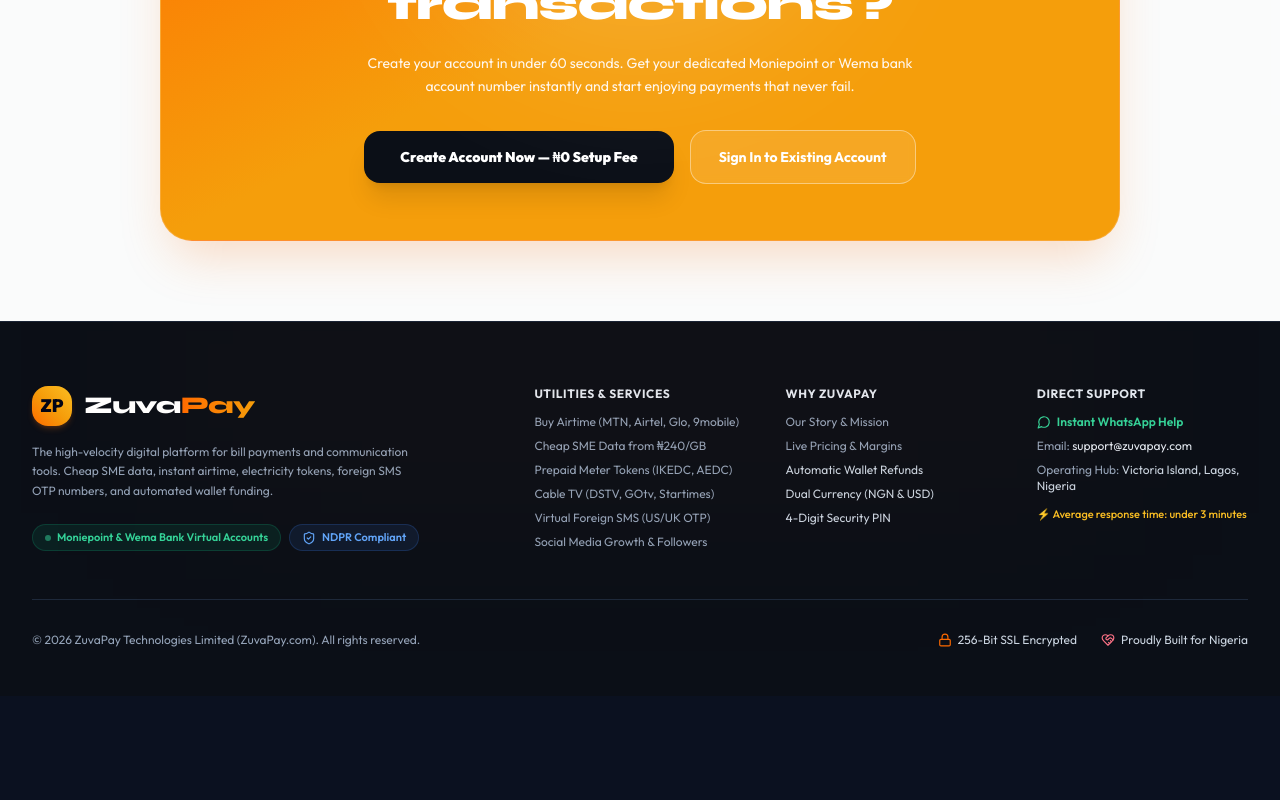
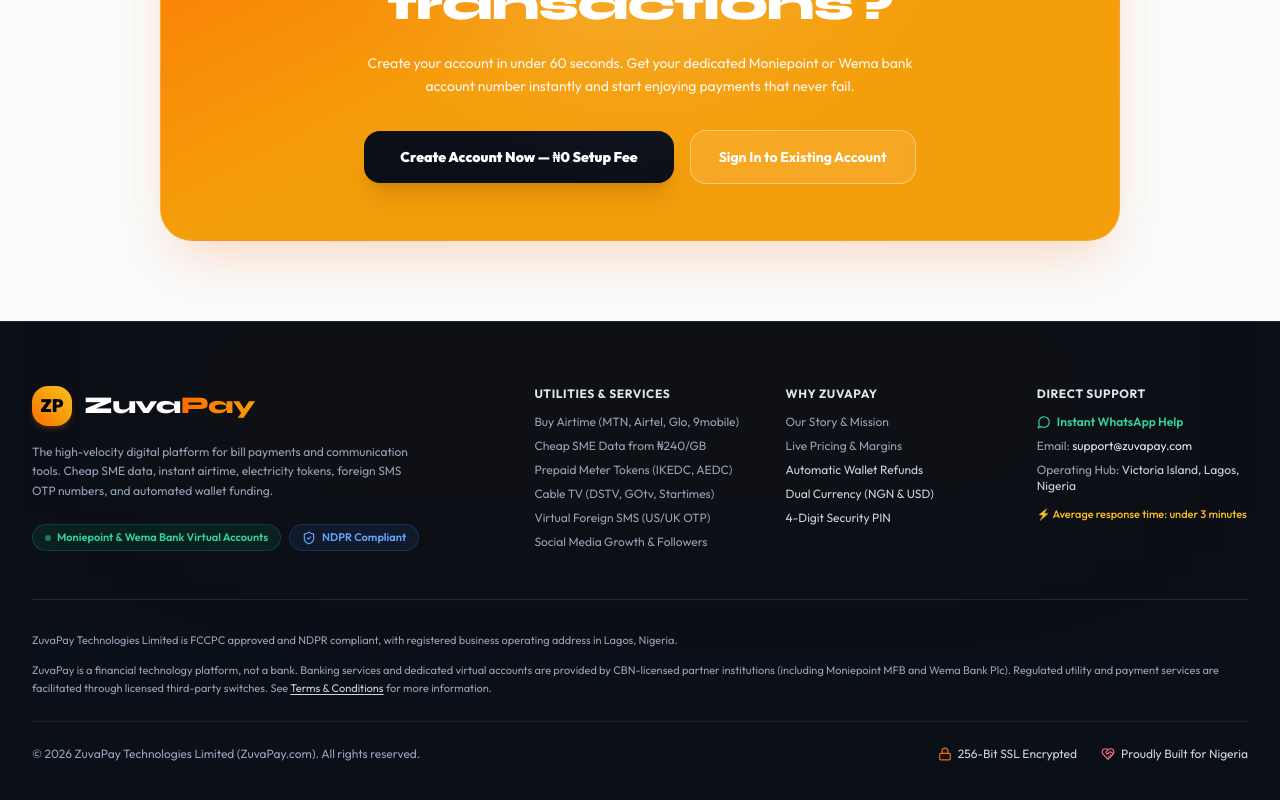
Before and after one commit to awogor/zuvapay, a Next.js app: page / in a window 1280 px wide. Shown: the part 6998-7798 px from the top of the page. Before the commit the page ends 7694 px from the top, so only its background shows below. Built offline with nearby package versions, Linux system fonts and the light colour scheme; no server answers; a web font is replaced by a local one.

Commit message:
feat(legal): add Platnova-style regulatory disclaimer to website footer

```diff
--- a/src/components/marketing/MarketingFooter.tsx
+++ b/src/components/marketing/MarketingFooter.tsx
@@ -147,8 +147,22 @@
           </div>
         </div>
 
-        {/* Bottom copyright & disclaimers */}
-        <div className="pt-8 flex flex-col md:flex-row items-center justify-between gap-4 text-xs text-slate-400">
+        {/* Regulatory & Legal Disclaimers (Platnova model) */}
+        <div className="pt-8 pb-6 border-b border-slate-800/80 space-y-3 text-[11px] leading-relaxed text-slate-400">
+          <p>
+            ZuvaPay Technologies Limited is FCCPC approved and NDPR compliant, with registered business operating address in Lagos, Nigeria.
+          </p>
+          <p>
+            ZuvaPay is a financial technology platform, not a bank. Banking services and dedicated virtual accounts are provided by CBN-licensed partner institutions (including Moniepoint MFB and Wema Bank Plc). Regulated utility and payment services are facilitated through licensed third-party switches. See{' '}
+            <Link href="/terms" className="text-slate-300 underline underline-offset-2 hover:text-white transition-colors">
+              Terms &amp; Conditions
+            </Link>{' '}
+            for more information.
+          </p>
+        </div>
+
+        {/* Bottom copyright & security badges */}
+        <div className="pt-6 flex flex-col md:flex-row items-center justify-between gap-4 text-xs text-slate-400">
           <p>
             © {new Date().getFullYear()} ZuvaPay Technologies Limited (ZuvaPay.com). All rights reserved.
           </p>
```
